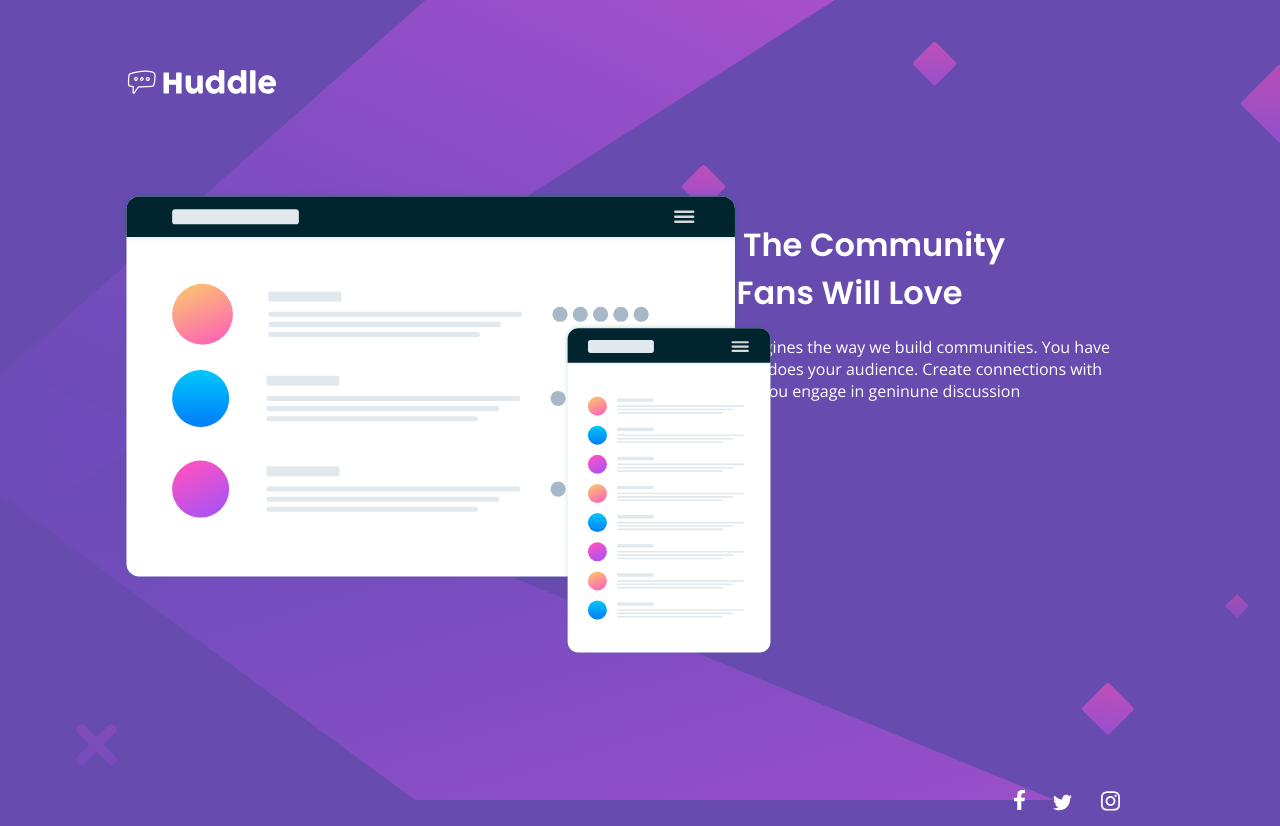
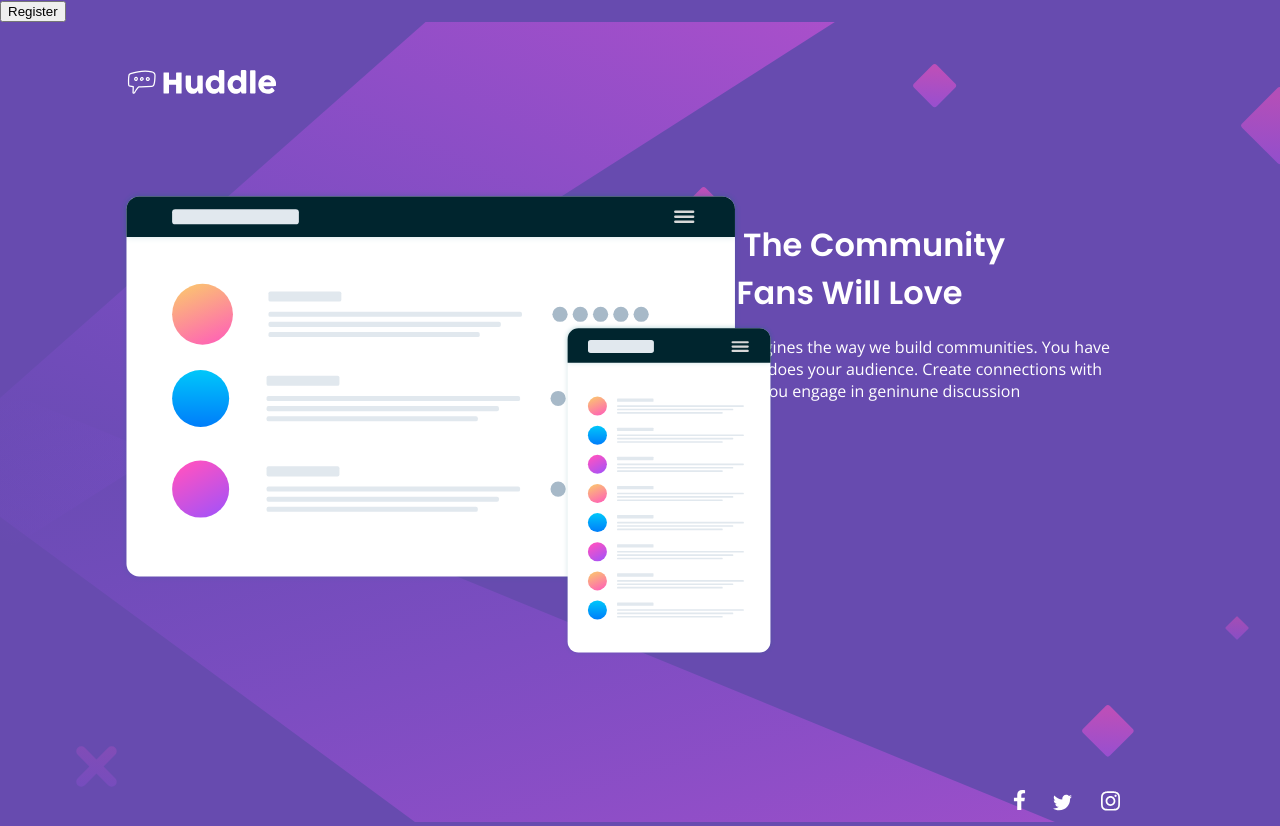
Before and after one commit to jokale/huddle, a React (Create React App) app: page / in a window 1280 px wide. Shown: the top 826 px of the page. Built offline with nearby package versions, Linux system fonts and the light colour scheme.

Commit message:
add button

```diff
--- a/src/App.js
+++ b/src/App.js
@@ -13,6 +13,7 @@ class App extends React.Component {
     <div id="App">
       <h1>Build The Community <br></br> Your Fans Will Love</h1>
       <p>Huddle re-imagines the way we build communities. You have <br></br> a voice, but so does your audience. Create connections with <br></br> your users as you engage in geninune discussion</p>
+      <button>Register</button>
       <img src={logo} id="logo" alt="logo" />
       <img src={bgdesktop} id="bgdesktop" alt="logo" />
       <img src={mockup} id="mockup" alt="logo" />
```
Also changed, not shown: 1 other file (tests, documents, lock files or other folders).
